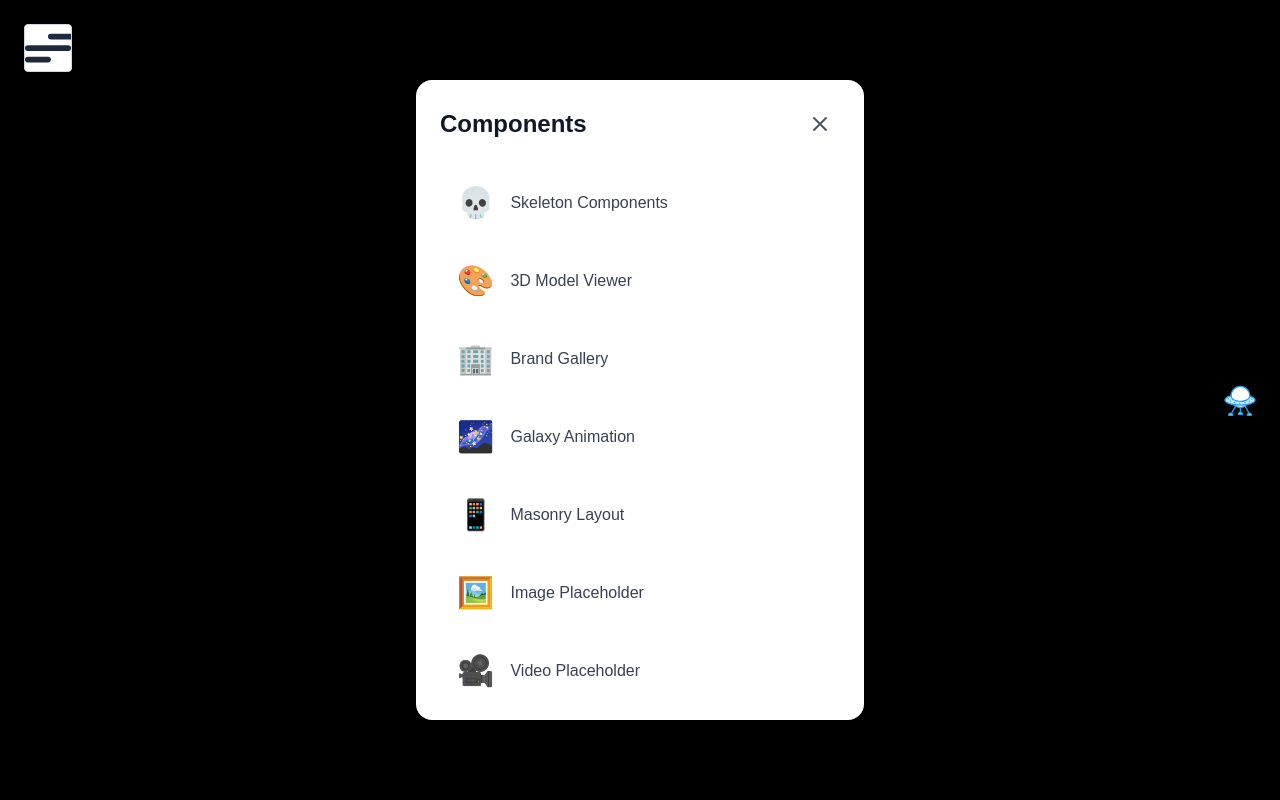
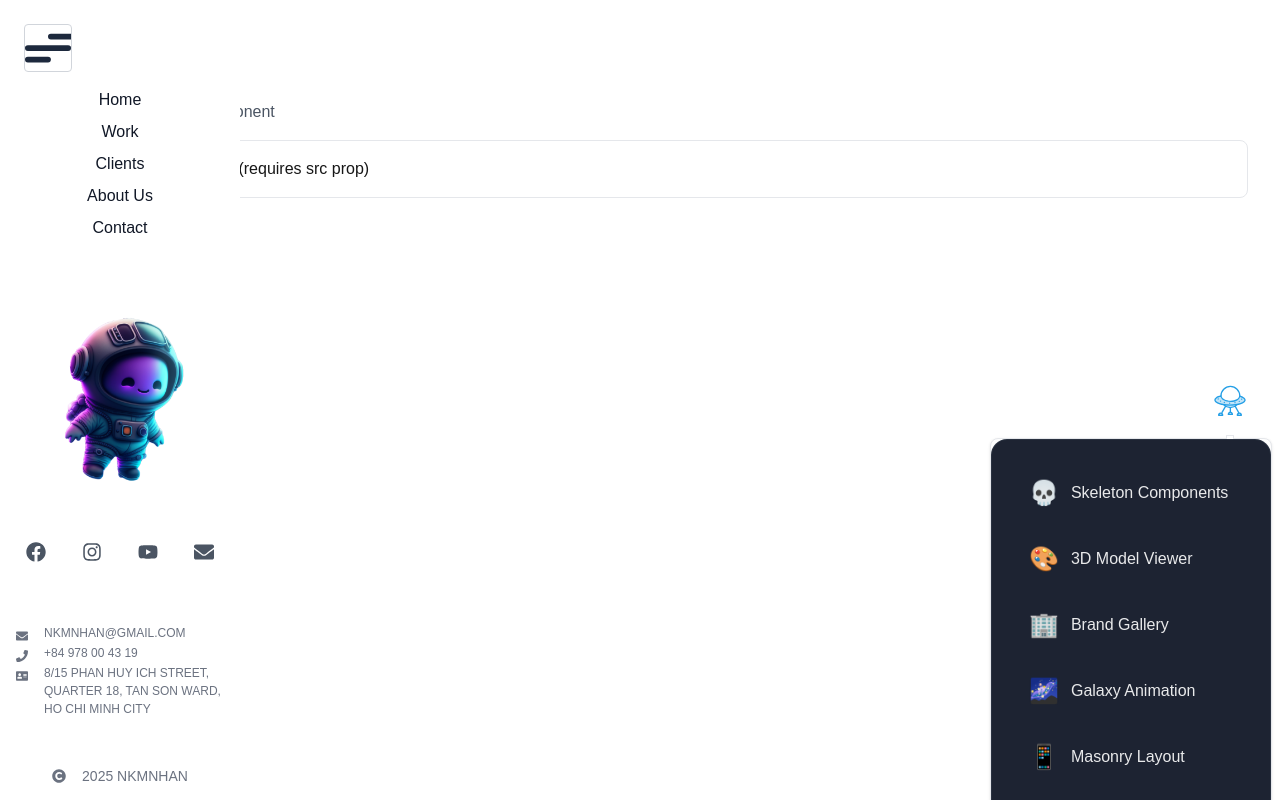
Before and after one commit to nkmnhan/e-portfolio, a Next.js app in the folder webs/portfolio-nextjs/: page /test/brand-gallery in a window 1280 px wide. Both pictures are taken after a click on the button 1240 px from the left and 400 px from the top of the page. Built offline with nearby package versions, Linux system fonts and the light colour scheme.

Commit message:
feat: Update SnapEdgeMenu to use onDragStart for menu toggle; integrate Popover for improved UI

```diff
--- a/webs/portfolio-nextjs/app/components/snap-edge/index.tsx
+++ b/webs/portfolio-nextjs/app/components/snap-edge/index.tsx
@@ -6,39 +6,22 @@ import { clsxMerge } from "@/app/components/themes/utils";
 import Image from "next/image";
 
 interface SnapEdgeMenuProps {
-  children?: React.ReactNode;
+  children: React.ReactNode;
   size?: number;
   className?: string;
-  onTap?: () => void;
+  onDragStart?: () => void;
   initialSide?: "left" | "right";
 }
 
-// Default iOS-style Home Button Component
-const DefaultHomeButton = ({ size = 40 }: { size?: number }) => {
-  return (
-    <div className="relative w-full h-full flex items-center justify-center rounded-full overflow-hidden pointer-events-none">
-      <Image
-        src="/ufo.svg"
-        alt="Menu"
-        width={size}
-        height={size}
-        className="object-cover pointer-events-none"
-        draggable={false}
-      />
-    </div>
-  );
-};
-
 export default function SnapEdgeMenu({
   children,
-  size = 40,
+  size = 60,
   className,
-  onTap,
+  onDragStart,
   initialSide = "right",
 }: SnapEdgeMenuProps) {
   const [isDragging, setIsDragging] = useState(false);
   const constraintsRef = useRef<HTMLDivElement>(null);
-  const hasDragged = useRef(false);
 
   const x = useMotionValue(0);
   const y = useMotionValue(0);
@@ -62,11 +45,9 @@ export default function SnapEdgeMenu({
 
   const handleDragStart = () => {
     setIsDragging(true);
-    hasDragged.current = false;
-  };
-
-  const handleDrag = () => {
-    hasDragged.current = true;
+    if (onDragStart) {
+      onDragStart();
+    }
   };
 
   const handleDragEnd = () => {
@@ -116,17 +97,6 @@ export default function SnapEdgeMenu({
     });
   };
 
-  const handleTap = () => {
-    // Reset hasDragged after a short delay to allow onTap to work
-    setTimeout(() => {
-      if (!hasDragged.current && onTap) {
-        onTap();
-      }
-      // Reset for next interaction
-      hasDragged.current = false;
-    }, 10);
-  };
-
   return (
     <>
       {/* Constraints container */}
@@ -135,8 +105,8 @@ export default function SnapEdgeMenu({
         className="fixed inset-0 pointer-events-none z-40"
       />
 
-      {/* Floating bubble */}
-      <motion.button
+      {/* Floating draggable container */}
+      <motion.div
         style={{
           x,
           y,
@@ -149,26 +119,16 @@ export default function SnapEdgeMenu({
         dragElastic={0.1}
         dragMomentum={false}
         onDragStart={handleDragStart}
-        onDrag={handleDrag}
         onDragEnd={handleDragEnd}
-        onTap={handleTap}
         whileHover={{
           scale: 1.05,
-          rotate: [0, -5, 5, -5, 0],
           transition: {
-            rotate: {
-              repeat: Infinity,
-              duration: 0.5,
-              ease: "easeInOut"
-            },
             scale: { duration: 0.2 }
           }
         }}
         className={clsxMerge(
           "fixed z-50",
-          "rounded-full",
           "flex items-center justify-center",
-          "transition-shadow duration-200",
           isDragging && "cursor-grabbing",
           className
         )}
@@ -183,8 +143,8 @@ export default function SnapEdgeMenu({
           },
         }}
       >
-        {children || <DefaultHomeButton size={size} />}
-      </motion.button>
+        {children}
+      </motion.div>
     </>
   );
 }
--- a/webs/portfolio-nextjs/app/test/layout.tsx
+++ b/webs/portfolio-nextjs/app/test/layout.tsx
@@ -2,8 +2,10 @@
 
 import Link from "next/link";
 import { useState } from "react";
+import { Popover } from "flowbite-react";
 import SnapEdgeMenu from "../components/snap-edge";
 import { clsxMerge } from "@/app/components/themes/utils";
+import Image from "next/image";
 
 const components = [
   { slug: "skeletons", name: "Skeleton Components", icon: "💀" },
@@ -25,46 +27,13 @@ export default function TestLayout({
 
   return (
     <div className="min-h-screen bg-white dark:bg-gray-900">
-      {/* Floating Menu Button */}
-      <SnapEdgeMenu onTap={() => setIsMenuOpen(!isMenuOpen)} />
-
-      {/* Menu Overlay */}
-      {isMenuOpen && (
-        <>
-          {/* Backdrop */}
-          <div
-            className="fixed inset-0 bg-black bg-opacity-50 z-40 backdrop-blur-sm"
-            onClick={() => setIsMenuOpen(false)}
-          />
-
-          {/* Menu Panel */}
-          <div className="fixed top-1/2 left-1/2 -translate-x-1/2 -translate-y-1/2 z-50 w-[90vw] max-w-md max-h-[80vh] overflow-y-auto bg-white dark:bg-gray-800 rounded-2xl shadow-2xl">
-            <div className="p-6">
-              {/* Header */}
-              <div className="flex items-center justify-between mb-6">
-                <h2 className="text-2xl font-bold text-gray-900 dark:text-white">
-                  Components
-                </h2>
-                <button
-                  onClick={() => setIsMenuOpen(false)}
-                  className="p-2 hover:bg-gray-100 dark:hover:bg-gray-700 rounded-lg transition-colors"
-                >
-                  <svg
-                    className="w-6 h-6 text-gray-600 dark:text-gray-300"
-                    fill="none"
-                    stroke="currentColor"
-                    viewBox="0 0 24 24"
-                  >
-                    <path
-                      strokeLinecap="round"
-                      strokeLinejoin="round"
-                      strokeWidth={2}
-                      d="M6 18L18 6M6 6l12 12"
-                    />
-                  </svg>
-                </button>
-              </div>
-
+      {/* Floating Menu Button with Popover */}
+      <SnapEdgeMenu onDragStart={() => setIsMenuOpen(false)}>
+        <Popover
+          open={isMenuOpen}
+          onOpenChange={setIsMenuOpen}
+          content={
+            <div className="min-w-[280px] max-w-[90vw] bg-gray-900/95 backdrop-blur-xl rounded-2xl shadow-2xl p-6 border border-gray-700/50">
               {/* Component List */}
               <nav className="space-y-2">
                 {components.map((component) => (
@@ -73,24 +42,37 @@ export default function TestLayout({
                     href={`/test/${component.slug}`}
                     onClick={() => setIsMenuOpen(false)}
                     className={clsxMerge(
-                      "flex items-center gap-4 p-4 rounded-xl transition-all",
-                      "hover:bg-linear-0-to-r hover:from-blue-50 hover:to-purple-50",
-                      "dark:hover:from-blue-900/20 dark:hover:to-purple-900/20",
-                      "border border-transparent hover:border-blue-200 dark:hover:border-blue-700",
+                      "flex items-center gap-3 p-3 rounded-xl transition-all",
+                      "hover:bg-white/10 active:bg-white/20",
+                      "border border-transparent hover:border-white/20",
                       "group"
                     )}
                   >
-                    <span className="text-3xl">{component.icon}</span>
-                    <span className="text-gray-700 dark:text-gray-200 group-hover:text-gray-900 dark:group-hover:text-white font-medium">
+                    <span className="text-2xl">{component.icon}</span>
+                    <span className="text-white/90 group-hover:text-white font-medium">
                       {component.name}
                     </span>
                   </Link>
                 ))}
               </nav>
             </div>
-          </div>
-        </>
-      )}
+          }
+        >
+          <button
+            onClick={() => setIsMenuOpen(!isMenuOpen)}
+            className="w-full h-full rounded-full flex items-center justify-center bg-transparent"
+          >
+            <Image
+              src="/ufo.svg"
+              alt="Menu"
+              width={40}
+              height={40}
+              className="pointer-events-none"
+              draggable={false}
+            />
+          </button>
+        </Popover>
+      </SnapEdgeMenu>
 
       {/* Main Content */}
       {children}
```
